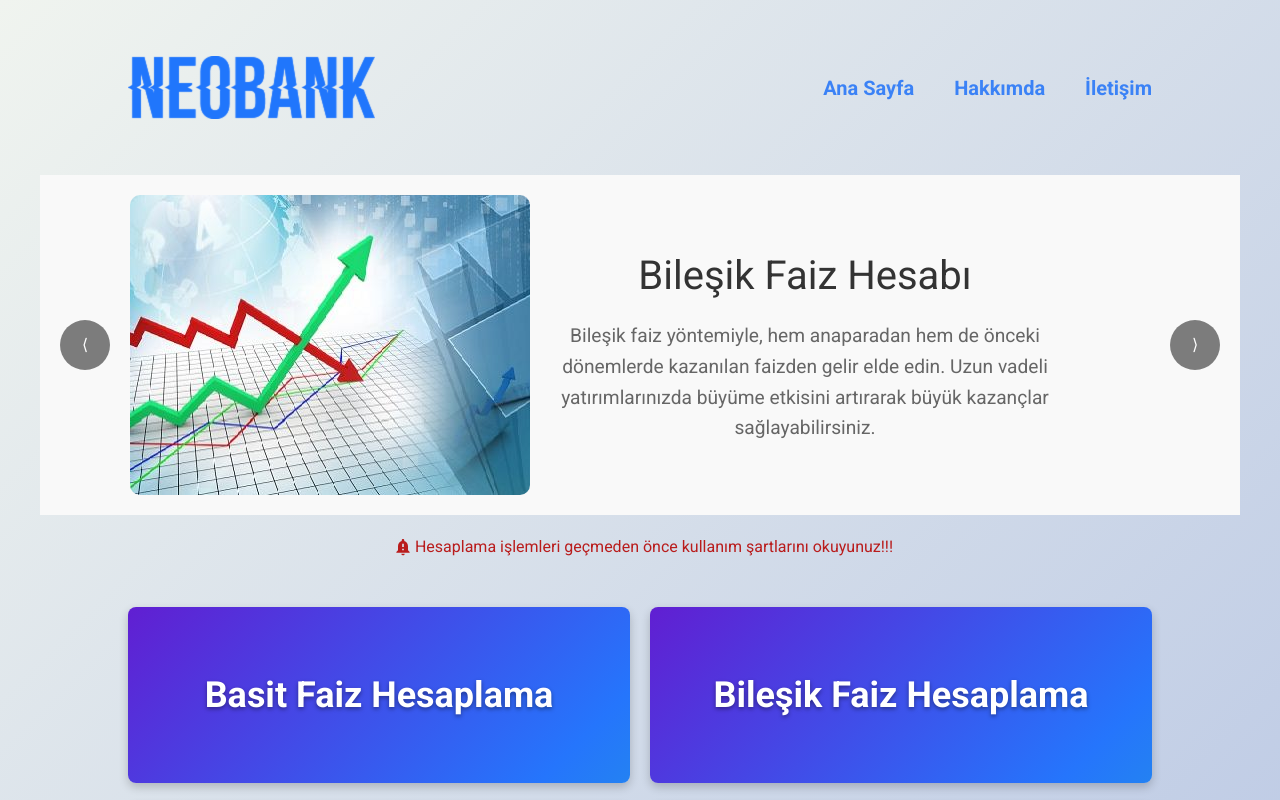
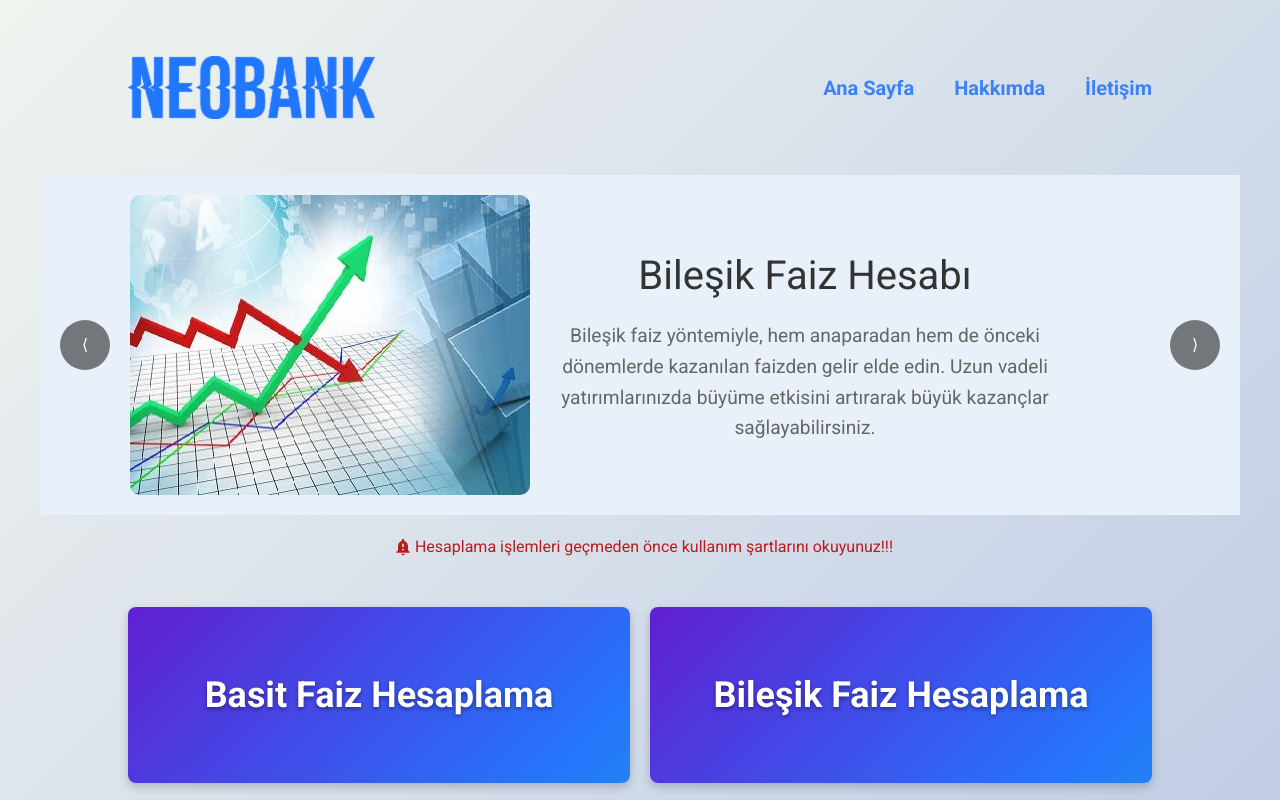
Before and after one commit to furkanguvenme/NeoBank, a React (Vite) app in the folder neobank/: page / in a window 1280 px wide. Shown: the top 800 px of the page. Built offline with nearby package versions, Linux system fonts and the light colour scheme.

Commit message:
Slider Update

```diff
--- a/neobank/src/Layers/Slider.css
+++ b/neobank/src/Layers/Slider.css
@@ -23,7 +23,7 @@
   text-align: center;
   padding: 20px;
   box-sizing: border-box;
-  background: #f9f9f9;
+  background: #e8f0fa;
 }
 
 .slide-content {
```
Also changed, not shown: neobank/src/Layers/SliderCard.tsx (deleted).
